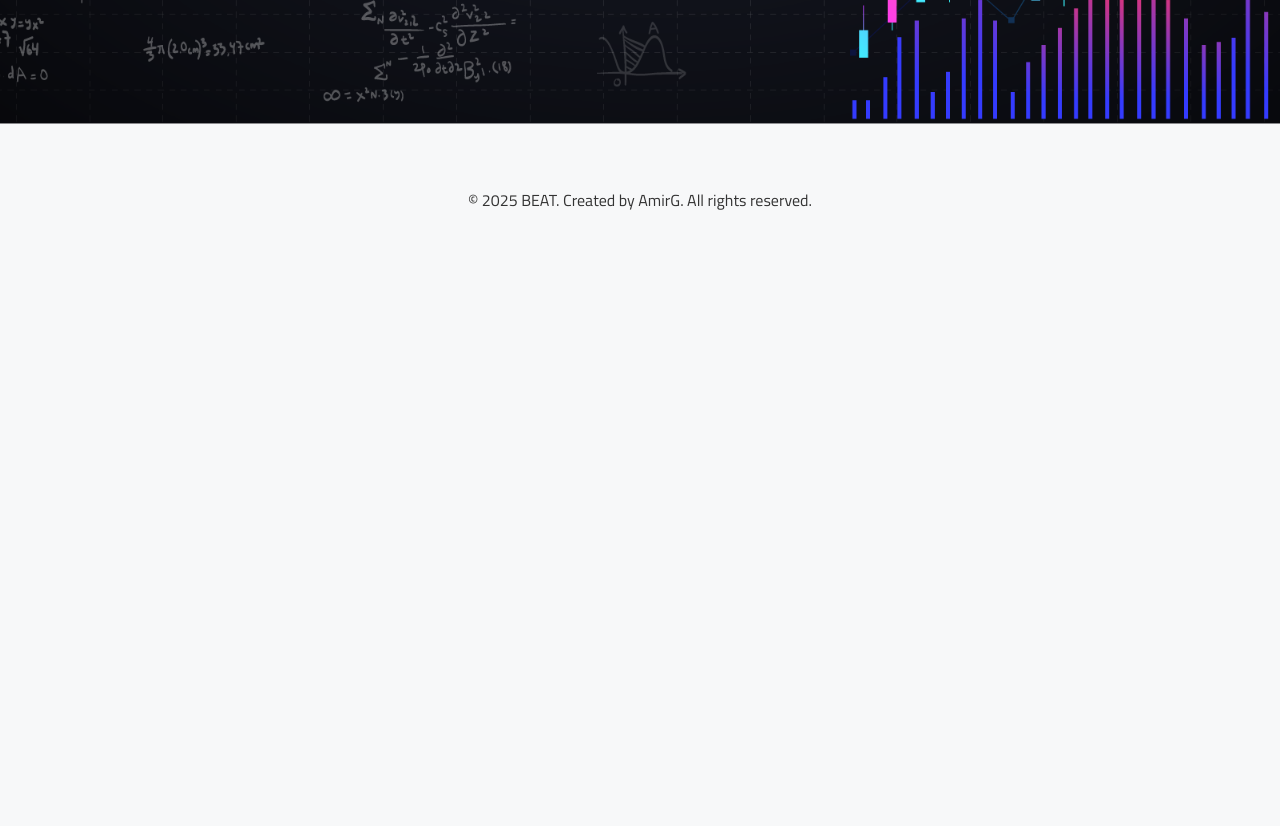
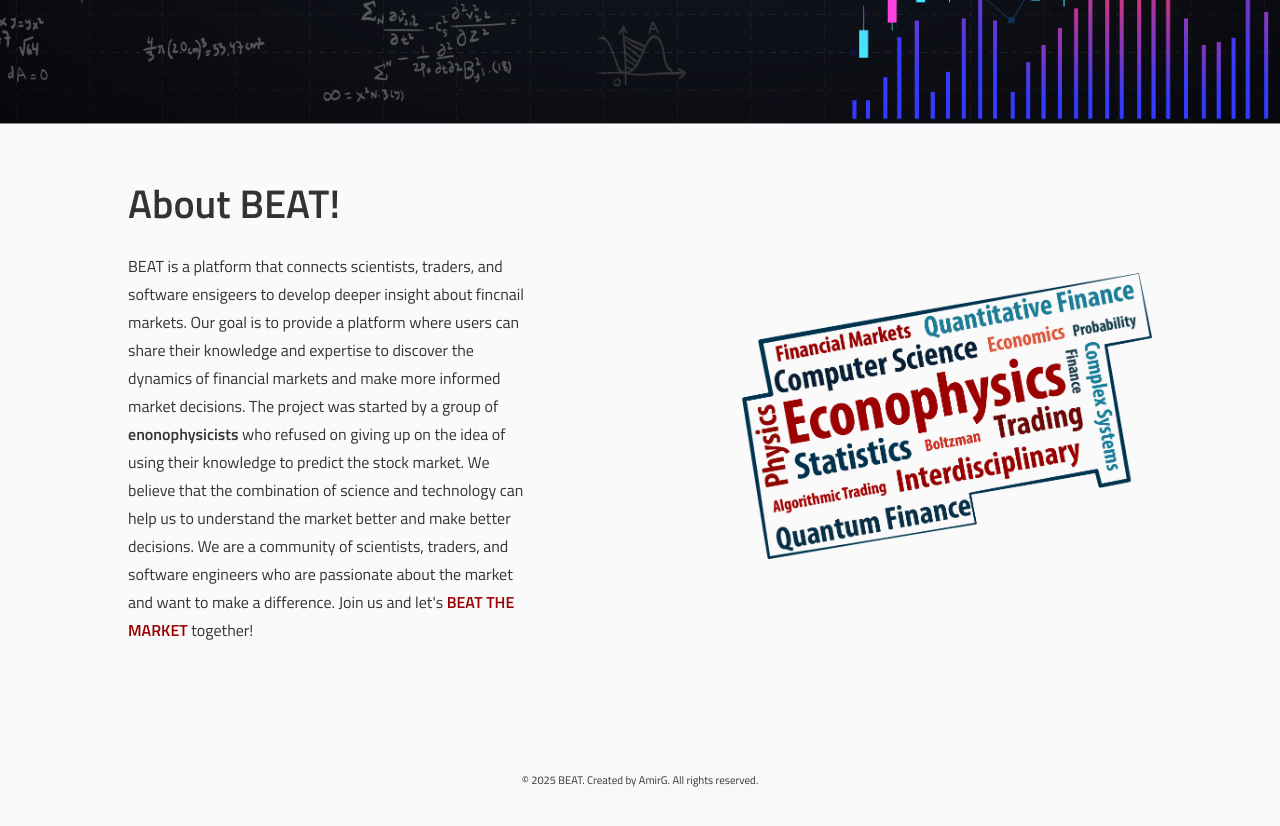
Before and after one commit to amirgholizad/BEAT, a React (Vite) app: page / in a window 1280 px wide. Shown: the part 500-1326 px from the top of the page. Before the commit the page ends 800 px from the top, so only its background shows below. Built offline with nearby package versions, Linux system fonts and the light colour scheme; no server answers.

Commit message:
create, style about section

```diff
--- a/src/components/Footer/Footer.scss
+++ b/src/components/Footer/Footer.scss
@@ -10,5 +10,8 @@
   p {
     text-align: center;
     color: $primary-black;
+    font-size: $p-font-small;
+    font-weight: $font-weight-default;
+    line-height: $p-small-line-height;
   }
 }
--- a/src/pages/Home/Home.jsx
+++ b/src/pages/Home/Home.jsx
@@ -1,9 +1,11 @@
 import { useNavigate } from "react-router";
 import { useEffect } from "react";
+import aboutPic from "../../assets/images/about-image.png";
 import "./Home.scss";
 
 function Home() {
   return (
+    <main className="home-main">
       <section className="home-banner">
         <h1 className="home-banner__title">
           Welcome to <span className="logo">BEAT!</span>
@@ -12,6 +14,31 @@ function Home() {
           Where science and markets come together!
         </h2>
       </section>
+      <article className="home-about">
+        <div className="home-about__content">
+          <h2 className="home-about__content__title">About BEAT!</h2>
+          <p className="home-about__content__description">
+            BEAT is a platform that connects scientists, traders, and software
+            ensigeers to develop deeper insight about fincnail markets. Our goal
+            is to provide a platform where users can share their knowledge and
+            expertise to discover the dynamics of financial markets and make
+            more informed market decisions. The project was started by a group
+            of <strong>enonophysicists</strong> who refused on giving up on the
+            idea of using their knowledge to predict the stock market. We
+            believe that the combination of science and technology can help us
+            to understand the market better and make better decisions. We are a
+            community of scientists, traders, and software engineers who are
+            passionate about the market and want to make a difference. Join us
+            and let's{" "}
+            <span>
+              <strong>BEAT THE MARKET</strong>
+            </span>{" "}
+            together!
+          </p>
+        </div>
+        <img className="home-about__image" src={aboutPic} alt="about image" />
+      </article>
+    </main>
   );
 }
 
--- a/src/pages/Home/Home.scss
+++ b/src/pages/Home/Home.scss
@@ -1,6 +1,11 @@
 @use "../../styles/partials/variables" as *;
 @use "../../styles/partials/global" as *;
 @use "../../styles/partials/mixins" as *;
+
+.home-main {
+  display: flex;
+  flex-direction: column;
+}
 
 .home-banner {
   display: flex;
@@ -35,3 +40,51 @@
     margin-bottom: $padding-default * 2;
   }
 }
+
+.home-about {
+  display: flex;
+  flex-direction: row;
+  justify-content: space-between;
+  align-items: center;
+  padding: $padding-default * 4 $padding-default * 8;
+  background-color: $primary-white;
+
+  &__content {
+    width: 40%;
+    display: flex;
+    flex-direction: column;
+    justify-content: flex-start;
+    align-items: flex-start;
+    gap: $gap-default * 4;
+    &__title {
+      color: $primary-black;
+      font-family: $font-base;
+      font-size: 2.5rem;
+      font-weight: $font-weight-semibold;
+      margin-bottom: $padding-default;
+    }
+
+    &__description {
+      color: $primary-black;
+      font-family: $font-base;
+      font-size: $p-font-large;
+      font-weight: $font-weight-default;
+      line-height: $p-large-line-height;
+      text-align: left;
+      span {
+        color: $primary-red;
+      }
+      @include tablet {
+        font-size: $p-font-large-td;
+        line-height: $p-large-line-height-td;
+      }
+      @include desktop {
+        font-size: $p-font-large-td;
+        line-height: $p-large-line-height-td;
+      }
+    }
+  }
+  &__image {
+    width: 40%;
+  }
+}
--- a/src/styles/partials/_variables.scss
+++ b/src/styles/partials/_variables.scss
@@ -16,6 +16,7 @@ $bg-graphite: #232940;
 $bg-grey: #f7f8f9;
 $secondary-green: #158463;
 $secondary-red: #c94515;
+$primary-red: #9a0100;
 
 //typography
 $logo-font-size: 64px;
```
Also changed, not shown: src/assets/images/about-image.png (added). Lines whose indentation alone changed are shown as unchanged.
